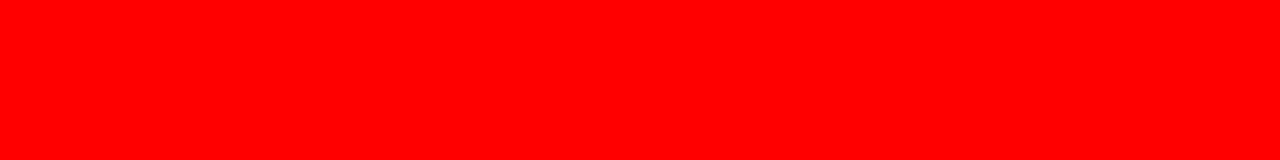
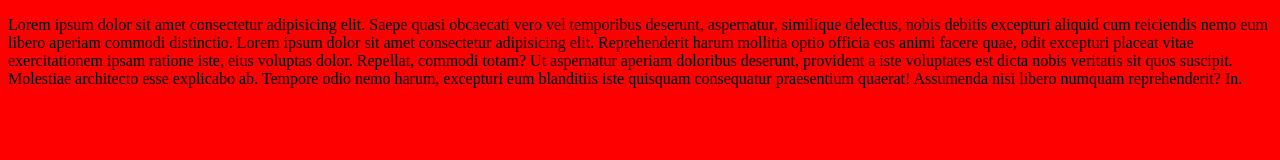
Before and after one commit to Gouttam1/repos, a plain HTML site: page index.html in a window 1280 px wide. Drawn offline with Linux system fonts and the light colour scheme.

Commit message:
Adding some text in index file

```diff
--- a/index.html
+++ b/index.html
@@ -6,6 +6,10 @@
     <title>Formy-Repos</title>
 </head>
 <body bgcolor="red">
+    <p>
+        Lorem ipsum dolor sit amet consectetur adipisicing elit. Saepe quasi obcaecati vero vel temporibus deserunt, aspernatur, similique delectus, nobis debitis excepturi aliquid cum reiciendis nemo eum libero aperiam commodi distinctio.
+        Lorem ipsum dolor sit amet consectetur adipisicing elit. Reprehenderit harum mollitia optio officia eos animi facere quae, odit excepturi placeat vitae exercitationem ipsam ratione iste, eius voluptas dolor. Repellat, commodi totam? Ut aspernatur aperiam doloribus deserunt, provident a iste voluptates est dicta nobis veritatis sit quos suscipit. Molestiae architecto esse explicabo ab. Tempore odio nemo harum, excepturi eum blanditiis iste quisquam consequatur praesentium quaerat! Assumenda nisi libero numquam reprehenderit? In.
+    </p>
 
 
 </body>
```
